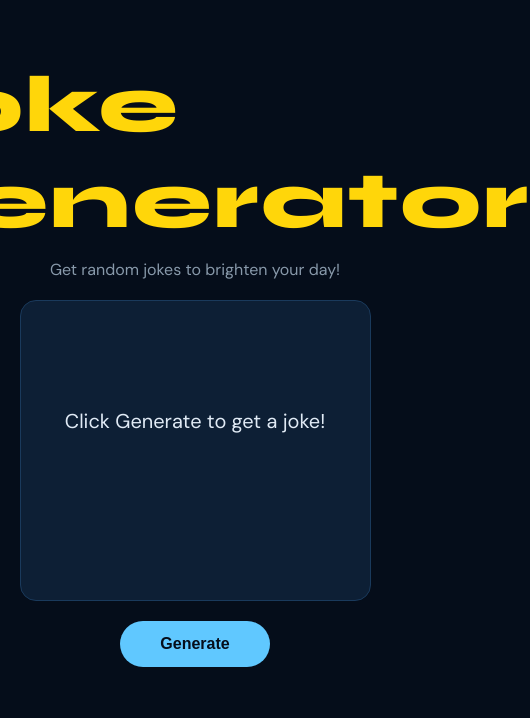
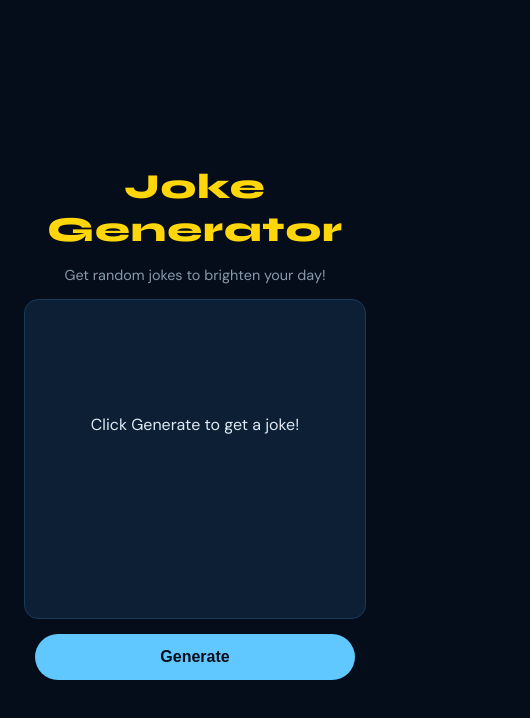
Before and after one commit to nay17011/Random-Joke-Generator, a plain HTML site: page index.html in a window 390 px wide. Shown: the whole page, 530 px wide, since content can reach past the window. Drawn offline with Linux system fonts and the light colour scheme.

Commit message:
Made the site mobile responsive

```diff
--- a/style.css
+++ b/style.css
@@ -15,12 +15,12 @@ body {
   align-items: center;
   justify-content: center;
   gap: 20px;
-  margin-top: -60px;
+  padding: 30px 20px;
 }
 
 h1 {
   font-family: 'Syne', sans-serif;
-  font-size: 5rem;
+  font-size: clamp(2.2rem, 8vw, 5rem);
   font-weight: 800;
   color: #ffd60a;
   letter-spacing: 2px;
@@ -52,9 +52,14 @@ h1 {
 #card-inner {
   position: relative;
   width: 100%;
-  height: 120px;
+  min-height: 120px;
+  height: auto;
   transform-style: preserve-3d;
   transition: transform 0.6s ease;
+}
+#card-front,
+#card-back {
+    padding: 10px;
 }
 
 #card-inner.flipped {
@@ -124,3 +129,94 @@ h1 {
 #reveal-btn:hover {
   background: rgba(255, 214, 10, 0.1);
 }
+
+/* =========================
+   Tablet (768px and below)
+========================= */
+@media (max-width: 768px) {
+
+  body {
+    margin-top: 0;
+    padding: 30px 20px;
+    justify-content: center;
+  }
+
+  h1 {
+    font-size: 3rem;
+    text-align: center;
+  }
+
+  .subtitle {
+    font-size: 0.95rem;
+    text-align: center;
+  }
+
+  #joke-box {
+    padding: 40px 25px;
+    width: 95%;
+  }
+
+  #card-inner {
+    height: 160px;
+  }
+
+  #card-front,
+  #card-back {
+    font-size: 1.1rem;
+    line-height: 1.6;
+  }
+
+  #joke-btn,
+  #reveal-btn {
+    width: 100%;
+    max-width: 320px;
+  }
+}
+
+/* =========================
+   Mobile (480px and below)
+========================= */
+@media (max-width: 480px) {
+
+  body {
+    padding: 20px 15px;
+    gap: 15px;
+  }
+
+  h1 {
+    font-size: 2.2rem;
+    letter-spacing: 1px;
+  }
+
+  .subtitle {
+    font-size: 0.9rem;
+    margin-top: 0;
+  }
+
+  #joke-box {
+    padding: 30px 20px;
+    border-radius: 14px;
+  }
+
+  #card-inner {
+    height: 190px;
+  }
+
+  #card-front,
+  #card-back {
+    font-size: 1rem;
+    line-height: 1.5;
+  }
+
+  #joke-btn,
+  #reveal-btn {
+    width: 100%;
+    padding: 14px;
+    font-size: 1rem;
+  }
+}
+#joke-text,
+#answer-text {
+    word-wrap: break-word;
+    overflow-wrap: break-word;
+}
```
Also changed, not shown: 1 other file.
